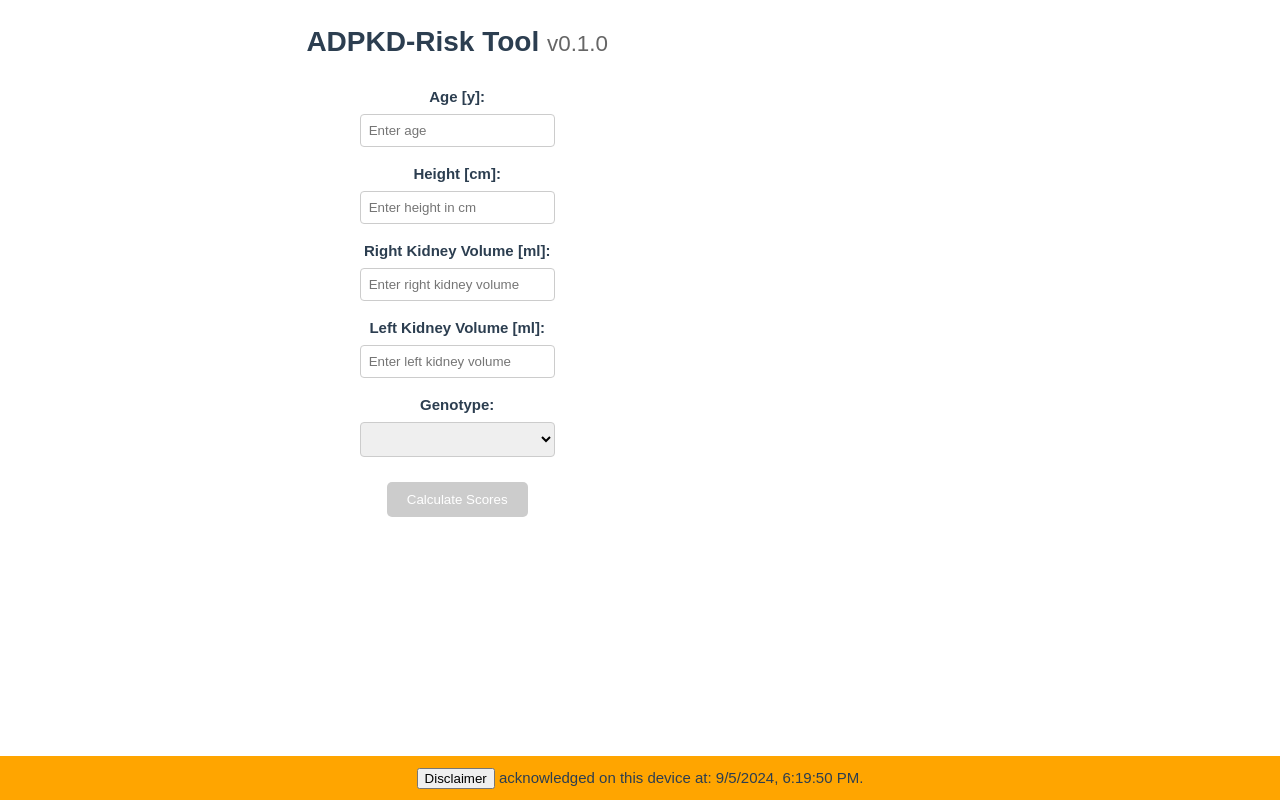
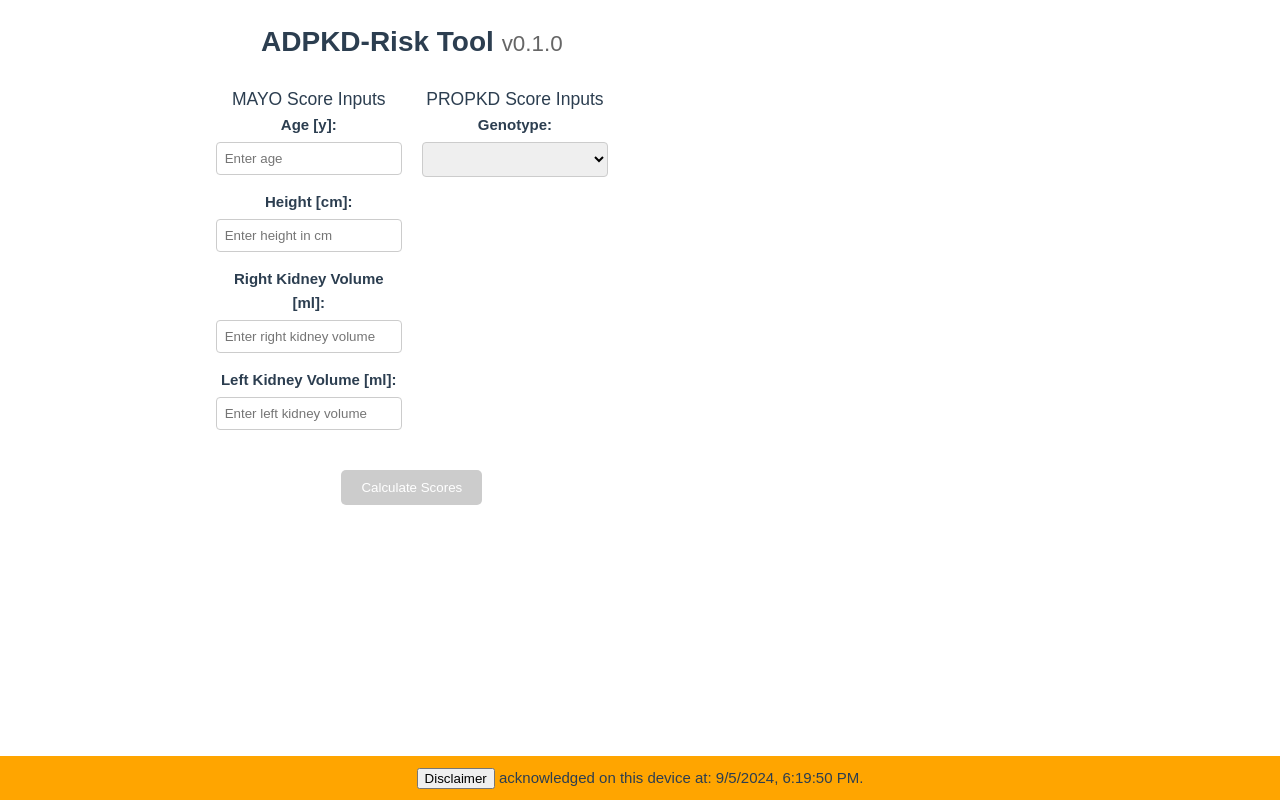
Before and after one commit to halbritter-lab/adpkd-risk, a Vue app: page / in a window 1280 px wide. Both pictures are taken after a click on the button "I Acknowledge". Built offline with nearby package versions, Linux system fonts and the light colour scheme.

Commit message:
chore: Split input section into two columns for MAYO and PROPKD scores

```diff
--- a/src/App.vue
+++ b/src/App.vue
@@ -22,8 +22,12 @@
       acknowledged on this device at: {{ acknowledgmentTime }}.
     </div>
 
-    <!-- Input Section -->
+    <!-- Input Section (Split into two columns) -->
     <div class="controls" v-if="disclaimerAcknowledged && !showModal">
+      <div class="form-columns">
+        <!-- Left column for MAYO score inputs -->
+        <div class="input-group-column">
+          <h3>MAYO Score Inputs</h3>
           <div class="input-group">
             <label for="age">Age [y]:</label>
             <input type="number" v-model="age" min="20" max="80" placeholder="Enter age" />
@@ -43,7 +47,11 @@
             <label for="left-kidney">Left Kidney Volume [ml]:</label>
             <input type="number" v-model="leftKidneyVolume" placeholder="Enter left kidney volume" />
           </div>
+        </div>
 
+        <!-- Right column for PROPKD score inputs -->
+        <div class="input-group-column">
+          <h3>PROPKD Score Inputs</h3>
           <div class="input-group">
             <label for="genotype">Genotype:</label>
             <select v-model="genotype">
@@ -51,6 +59,8 @@
               <option value="PKD1NT">PKD1NT</option>
               <option value="PKD2">PKD2</option>
             </select>
+          </div>
+        </div>
       </div>
 
       <!-- Buttons Section -->
@@ -115,6 +125,8 @@ export default {
         y: {
           beginAtZero: true,
           title: { display: true, text: 'Scores' },
+          min: 0,
+          max: 3000,
         },
       },
     });
@@ -180,17 +192,17 @@ export default {
 }
 
 .container {
-  max-width: 800px;
+  max-width: 1000px;
   margin: 0 auto;
   padding: 20px;
   text-align: center;
 }
 
-/* Move content to the top instead of vertically centering it */
+/* Keep the app container aligned to the top */
 #app {
   display: flex;
   flex-direction: column;
-  justify-content: flex-start; /* Move to the top */
+  justify-content: flex-start; /* Align to the top */
   align-items: center;
   height: 100vh; /* Full height of viewport */
 }
@@ -208,6 +220,17 @@ export default {
 .app-version {
   font-size: 0.8em;
   color: #666;
+}
+
+/* Flexbox layout for two columns */
+.form-columns {
+  display: flex;
+  justify-content: space-between;
+  gap: 20px;
+}
+
+.input-group-column {
+  flex: 1;
 }
 
 .input-group {
--- a/src/components/ScatterChart.vue
+++ b/src/components/ScatterChart.vue
@@ -28,5 +28,8 @@ export default {
 </script>
 
 <style scoped>
-/* Add any styles specific to your chart component */
+div {
+  width: 100%;
+  height: 400px;
+}
 </style>
```
Lines whose indentation alone changed are shown as unchanged.
